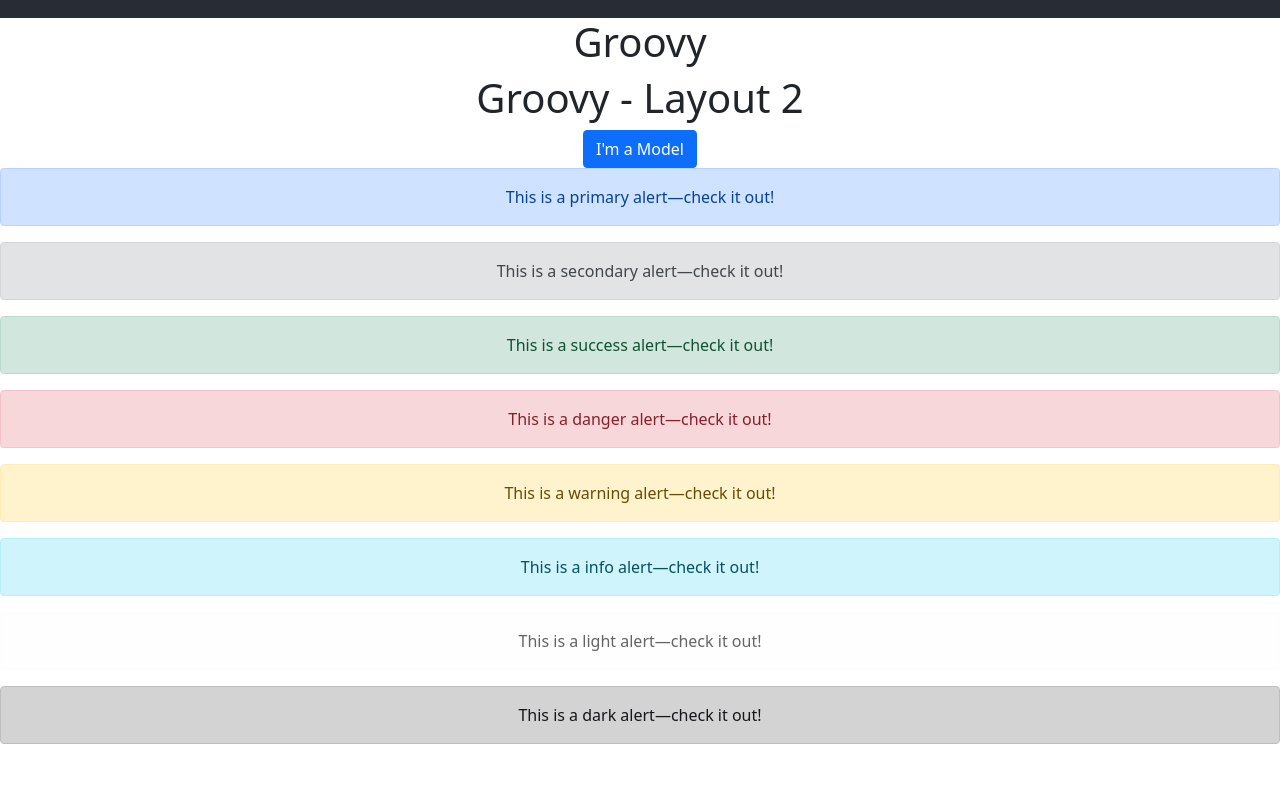
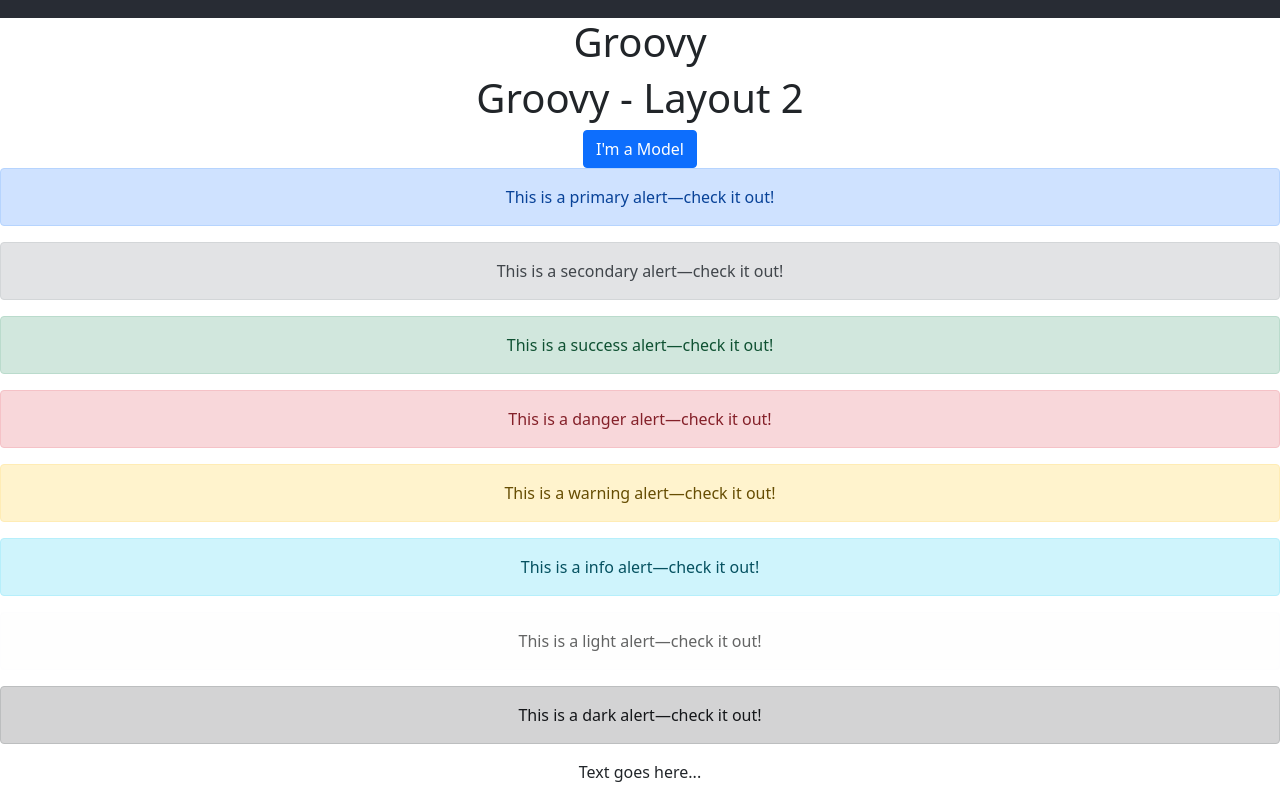
Before and after one commit to Jason-Hargrove/react-bootstrap-tutorial, a React (Create React App) app: page / in a window 1280 px wide. Shown: the part 782-1582 px from the top of the page. Before the commit the page ends 1542 px from the top, so only its background shows below. Built offline with nearby package versions, Linux system fonts and the light colour scheme.

Commit message:
Added text.

```diff
--- a/src/components/Modal.js
+++ b/src/components/Modal.js
@@ -1,5 +1,8 @@
 import { Button, Alert } from "react-bootstrap";
+
 const title = "I'm a Model";
+
+const aboutText = "Text goes here..."
 
 export function MyModal() {
   const alerts = [
@@ -21,6 +24,7 @@ export function MyModal() {
     <>
       <Button>{title}</Button>
       {alerts}
+      <p>{aboutText}</p>
     </>
   );
 }
```
